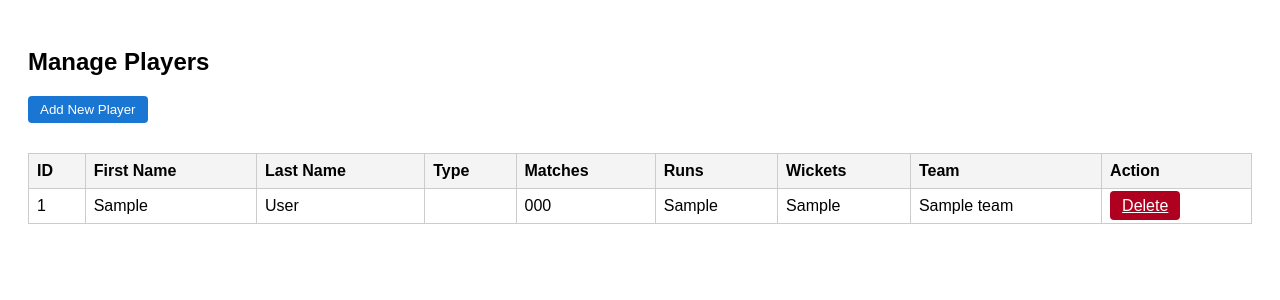
After one commit to asalhanadapangoda/Cricket-League-Website, a PHP site: page /managePlayers.php in a window 1280 px wide. The commit adds this page. Shown: the top 300 px of the page. Run offline with PHP 8.4, Linux system fonts and the light colour scheme; the visitor is signed in with stand-in values (Sample User, id 1); tables that the repository leaves empty or names only in its code hold one stand-in row (values such as "Sample post").

Commit message:
Add player management system with view and delete functionality

```diff
--- /dev/null
+++ b/managePlayers.php
@@ -0,0 +1,101 @@
+<?php
+// managePlayers.php
+session_start();
+
+// Access control
+if (!isset($_SESSION['admin_logged_in']) || $_SESSION['admin_logged_in'] !== true) {
+    header("Location: adminLogin.php");
+    exit;
+}
+
+require_once 'includes/db.php';
+
+$success = "";
+$errors = [];
+
+// Handle delete request safely
+if (isset($_GET['delete_id'])) {
+    $delete_id = (int)$_GET['delete_id'];
+    if ($delete_id > 0) {
+        $stmt = $conn->prepare("DELETE FROM player WHERE player_id = ?");
+        $stmt->bind_param("i", $delete_id);
+        if ($stmt->execute()) $success = "Player deleted successfully.";
+        else $errors[] = "Database error: " . $stmt->error;
+        $stmt->close();
+    } else $errors[] = "Invalid player ID.";
+}
+
+// Fetch all players
+$players = [];
+$sql = "SELECT p.player_id, p.first_name, p.last_name, p.type, p.number_of_match, p.runs, p.wickets, t.team_name
+        FROM player p
+        LEFT JOIN team t ON p.team_id = t.team_id
+        ORDER BY p.player_id ASC";
+$res = $conn->query($sql);
+if ($res) while ($row = $res->fetch_assoc()) $players[] = $row;
+else $errors[] = "Database error: " . $conn->error;
+?>
+<!doctype html>
+<html lang="en">
+<head>
+  <meta charset="utf-8">
+  <title>Manage Players</title>
+  <style>
+    body{font-family:Arial,Helvetica,sans-serif;padding:20px}
+    table{width:100%;border-collapse:collapse;margin-top:20px}
+    th, td{border:1px solid #ccc;padding:8px;text-align:left}
+    th{background:#f4f4f4}
+    .btn{padding:6px 12px;border:0;border-radius:4px;cursor:pointer}
+    .btn.delete{background:#b00020;color:#fff}
+    .btn.add{background:#1976d2;color:#fff;margin-bottom:10px}
+    .success{color:green;font-weight:bold}
+    .error{color:#b00020;font-weight:bold}
+  </style>
+</head>
+<body>
+  <h2>Manage Players</h2>
+
+  <button class="btn add" onclick="location.href='player.php'">Add New Player</button>
+
+  <?php if ($success): ?><div class="success"><?php echo htmlspecialchars($success); ?></div><?php endif; ?>
+  <?php if (!empty($errors)): ?><div class="error"><?php echo implode('<br>', array_map('htmlspecialchars',$errors)); ?></div><?php endif; ?>
+
+  <table>
+    <thead>
+      <tr>
+        <th>ID</th>
+        <th>First Name</th>
+        <th>Last Name</th>
+        <th>Type</th>
+        <th>Matches</th>
+        <th>Runs</th>
+        <th>Wickets</th>
+        <th>Team</th>
+        <th>Action</th>
+      </tr>
+    </thead>
+    <tbody>
+      <?php if (empty($players)): ?>
+        <tr><td colspan="9">No players found.</td></tr>
+      <?php else: ?>
+        <?php foreach ($players as $p): ?>
+          <tr>
+            <td><?php echo htmlspecialchars($p['player_id']); ?></td>
+            <td><?php echo htmlspecialchars($p['first_name']); ?></td>
+            <td><?php echo htmlspecialchars($p['last_name']); ?></td>
+            <td><?php echo htmlspecialchars($p['type']); ?></td>
+            <td><?php echo htmlspecialchars($p['number_of_match']); ?></td>
+            <td><?php echo htmlspecialchars($p['runs']); ?></td>
+            <td><?php echo htmlspecialchars($p['wickets']); ?></td>
+            <td><?php echo htmlspecialchars($p['team_name']); ?></td>
+            <td>
+              <a class="btn delete" href="managePlayers.php?delete_id=<?php echo $p['player_id']; ?>"
+                 onclick="return confirm('Are you sure you want to delete this player?');">Delete</a>
+            </td>
+          </tr>
+        <?php endforeach; ?>
+      <?php endif; ?>
+    </tbody>
+  </table>
+</body>
+</html>
```
Also changed, not shown: player.php (+22 -37 lines).
